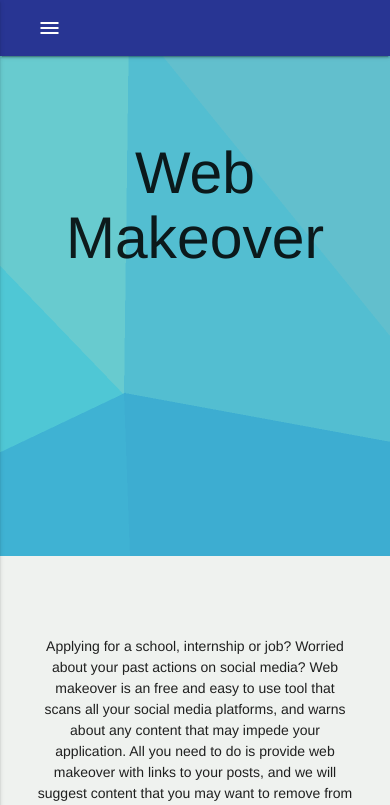
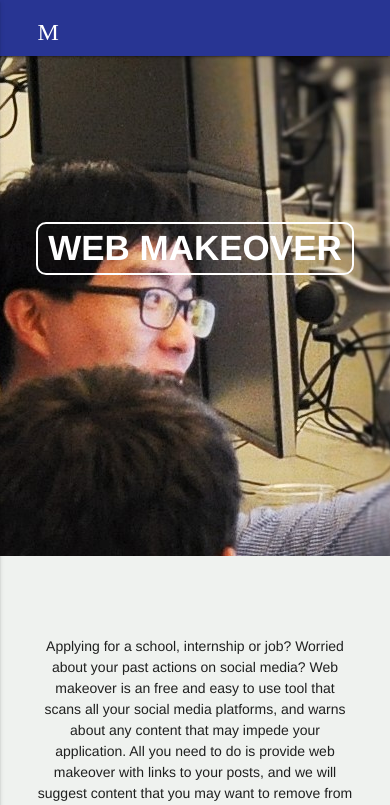
Before and after one commit to ovkulkarni/incubatexdc, a Python web app: template templates/index.html in a window 390 px wide. Shown: the top 805 px of the page. Run offline with Jinja, Linux system fonts and the light colour scheme; the template is opened without the code that fills it, so the values that code supplies are empty; some libraries are stand-ins or nearby versions.

Commit message:
update to omkar design

```diff
--- a/static/css/base.css
+++ b/static/css/base.css
@@ -35,6 +35,47 @@ a {
 }
 /* --- end header/footer styles --- */
 
+/* --- image box styles --- */
+#image-box {
+    text-align: center;
+    background-position: center center;
+    background-size: cover;
+}
+
+#image-box h1 {
+    display: inline-block;
+    margin-left: auto;
+    margin-right: auto;
+    margin-top: 110px;
+    margin-bottom: 150px;
+    font-weight: bold;
+    color: white;
+    font-size: 90px;
+    border: solid 5px white;
+    border-radius: 20px;
+    padding: 5px 20px;
+    text-transform: uppercase;
+}
+
+@media screen and (max-width: 1200px) {
+    #image-box h1 {
+        font-size: 70px;
+        border: solid 3px white;
+        border-radius: 15px;
+        padding: 5px 10px;
+    }
+}
+
+@media screen and (max-width: 600px) {
+    #image-box h1 {
+        font-size: 35px;
+        border: solid 2px white;
+        border-radius: 10px;
+        padding: 5px 10px;
+    }
+}
+/* --- end image box styles --- */
+
 /* --- content styles --- */
 #main-content {
 	max-width: 1000px;
--- a/templates/base.html
+++ b/templates/base.html
@@ -29,10 +29,9 @@
 		<nav class="indigo darken-3" role="navigation">
 		    <div class="nav-wrapper container">
 				<a id="logo-container" href="{{ url_for('home_page') }}" class="brand-logo">{{ global_config.APP_NAME }}</a>
-
 				<ul id="nav-mobile" class="side-nav">
 				</ul>
-          <a href="#" data-activates="nav-mobile" class="button-collapse"><i class="material-icons">menu</i></a>
+				<a href="#" data-activates="nav-mobile" class="button-collapse"><i class="material-icons">Menu</i></a>
 			</div>
 		</nav>
 
@@ -40,28 +39,15 @@
 			<div class="section no-pad-bot">
 				<div class="container">
 					<br><br>
-        <div class="row center">
+					<div id="image-box">
 						{% block header_content %}
 						{% endblock %}
 					</div>
-
 				</div>
 			</div>
-<div class="parallax"><img src="{{ url_for('static', filename='img/bg.png') }}" alt="Background"></div>
+			<div class="parallax"><img src="{{ url_for('static', filename='img/background.jpg') }}" alt="image-box"></div>
 		</div>
-			<!--
-            <div id="flash-container">
-                {% with messages = get_flashed_messages(with_categories=true) %}
-                    {% if messages %}
-                        {% for category, message in messages %}
-                            <div class="flashed-message message-{{ category }}">
-                                {{ message }}
-                            </div>
-                        {% endfor %}
-                    {% endif %}
-                {% endwith %}
-            </div>
-        -->
+
 		<div class="container">
 			{% block content %}
 			{% endblock %}
@@ -88,19 +74,21 @@
 		</footer>
 		-->
 
+		<!-- scripts -->
 		<script type="text/javascript" src="https://code.jquery.com/jquery-2.1.1.min.js"></script>
 		<script src="https://cdnjs.cloudflare.com/ajax/libs/materialize/0.97.7/js/materialize.min.js"></script>
+
 		{% block scripts %}
 		{% endblock %}
+
 		<script>
-      (function($){
-          $(function(){
-
+			(function($) {
+				$(function() {
 					$('.button-collapse').sideNav();
 					$('.parallax').parallax();
-
-  }); // end of document ready
+				});
 			})(jQuery);
 		</script>
+		<!-- end scripts -->
 	</body>
 </html>
--- a/templates/index.html
+++ b/templates/index.html
@@ -2,10 +2,9 @@
 {% extends "base.html" %}
 
 {% block header_content %}
-<div id="image-box">
-	<h1>Web Makeover</h1>
-</div>
+<h1>Web Makeover</h1>
 {% endblock %}
+
 {% block content %}
 <div class="container">
 	<div id="main-content">
```
Also changed, not shown: static/background.jpg (deleted), static/img/background.jpg (added), static/img/tiles.png (renamed from static/img/bg.png). Lines whose indentation alone changed are shown as unchanged.
